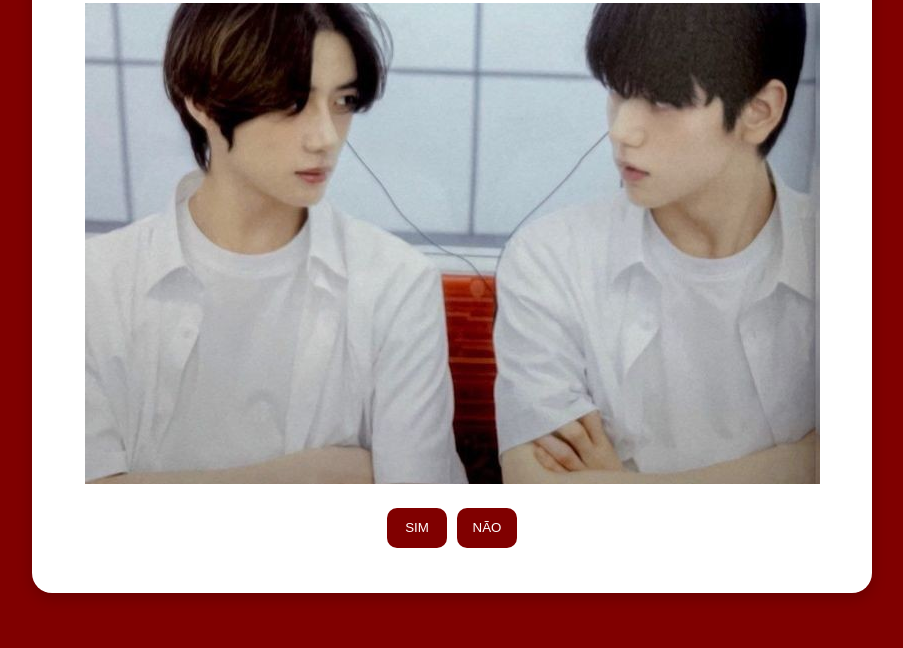
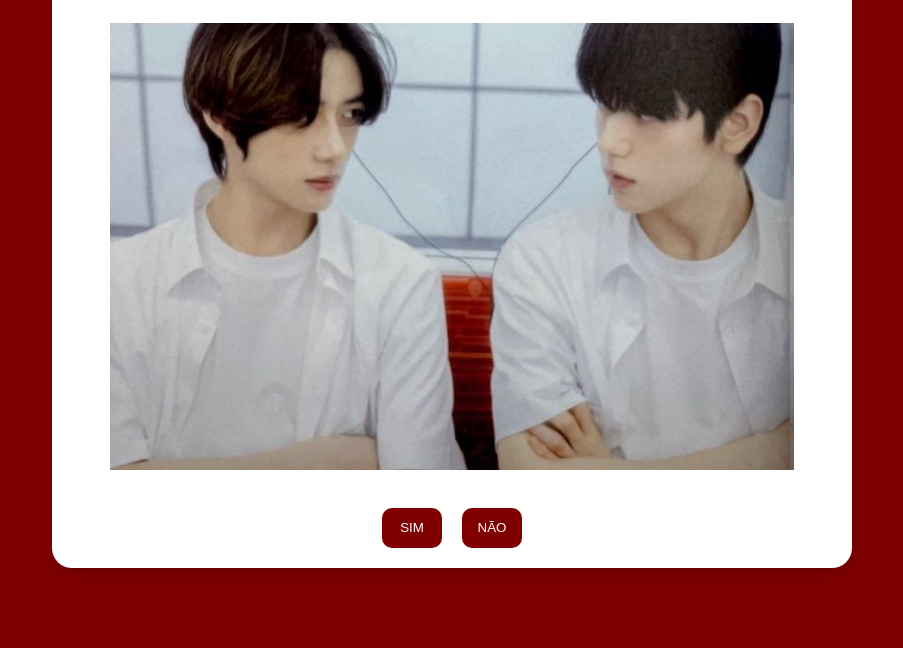
Before and after one commit to manucsb/pedidojs, a plain HTML site: page index.html in a window 1280 px wide. Shown: the part 152-800 px from the top of the page, without its empty margins (188-1091 px from the left). Drawn offline with Linux system fonts and the light colour scheme.

Commit message:
correção da div

```diff
--- a/index.html
+++ b/index.html
@@ -6,29 +6,42 @@
     <title>soonu</title>
 
     <style>
+        * {
+            margin: 0;
+            padding: 0;
+            box-sizing: border-box;
+        }
+
         body {
             background-color: maroon;
             display: flex;
             align-items: center;
             justify-content: center;
             height: 100vh;
-            margin: 0;
+            width: 100vw;
+            overflow: hidden; /* Remove a rolagem */
         }
 
         .nichojoo {
-            width: 800px;
-            height: 650px;
-            background-color: rgb(255, 255, 255);
+            width: 90vw;  /* Ajusta conforme a tela */
+            max-width: 800px;
+            height: 80vh; /* Ajusta conforme a tela */
+            max-height: 650px;
+            background-color: white;
             border-radius: 20px;
             text-align: center;
             padding: 20px;
             box-shadow: 0px 5px 15px rgba(0, 0, 0, 0.2);
+            display: flex;
+            flex-direction: column;
+            align-items: center;
+            justify-content: space-between;
         }
 
         .botoes {
             display: flex;
             justify-content: center;
-            margin-top: 20px;
+            width: 100%;
         }
 
         .botoes button {
@@ -38,8 +51,9 @@
             border: none;
             border-radius: 10px;
             color: white;
-            margin: 0 5px;
+            margin: 0 10px;
             cursor: pointer;
+            position: relative;
         }
 
         #nao:hover {
@@ -51,7 +65,7 @@
 <body>
     <div class="nichojoo">
         <h1>SOFIA, QUER NAMORAR COMIGO?</h1>
-        <img src="soonu.jpg" alt="">
+        <img src="soonu.jpg" alt="" style="max-width: 90%; height: auto;">
         <div class="botoes">
             <a href="https://youtu.be/2NArH91kHoQ?si=CsjCE9XWrEtAKja7" target="_blank"><button id="sim">SIM</button></a>
             <button onmouseover="fuja()" id="nao">NÃO</button>
```
